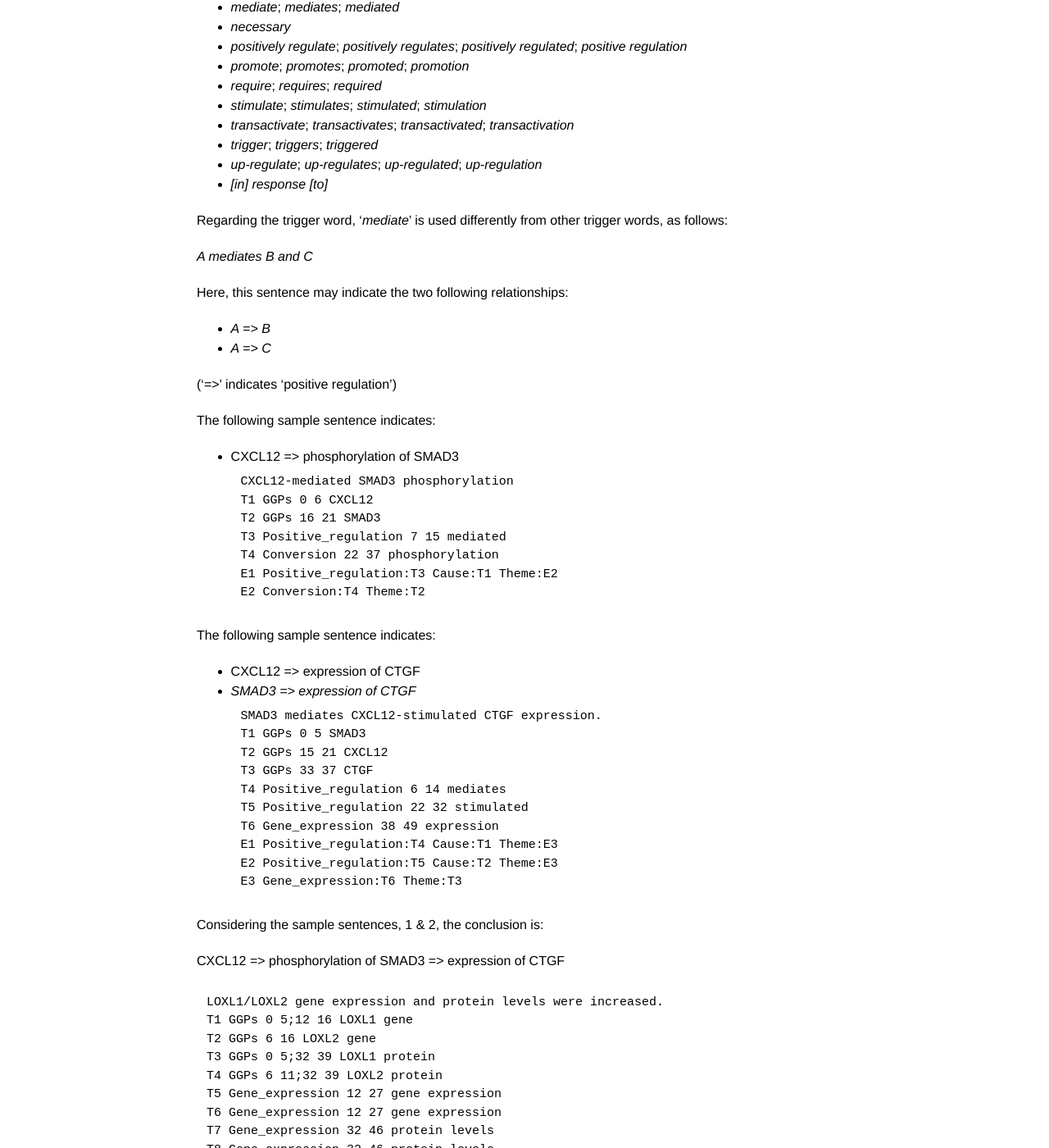
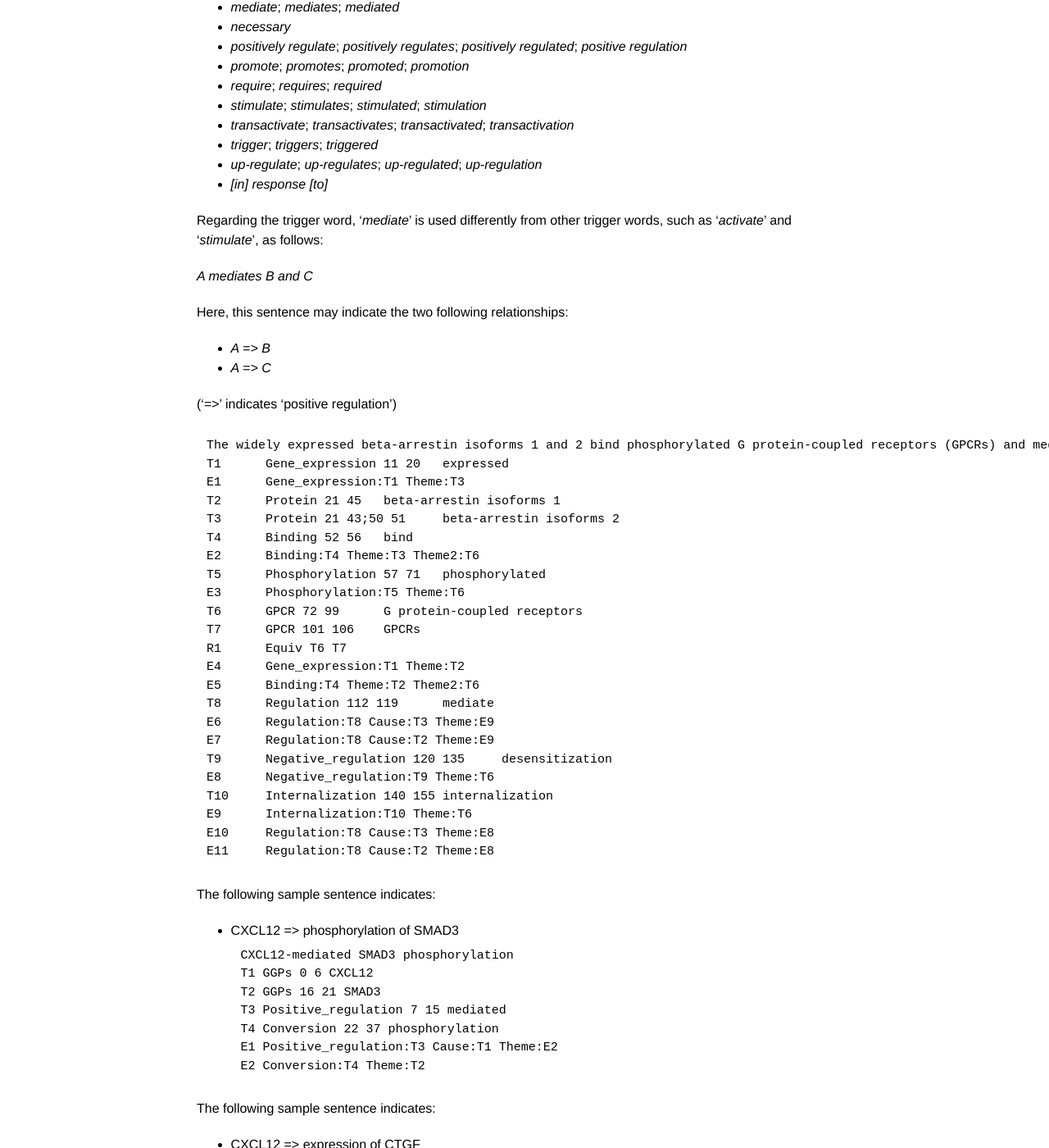
Before and after one commit to ezcatdb/molbiol_lung_corpus-guidelines, a Jekyll site: the page built from _event/Positive_regulation.md, in a window 1280 px wide and 1400 px high, scrolled down 471 px. Shown: the whole window at 82% size. Built offline with Jekyll 4.4.1, drawn with Linux system fonts in a browser that asks for light colours.

Commit message:
included a sample for 'mediate' in Positive_regulation.md

```diff
--- a/_event/Positive_regulation.md
+++ b/_event/Positive_regulation.md
@@ -30,7 +30,7 @@ The following words/phrases can be triggers of this event:
 - *up-regulate*; *up-regulates*; *up-regulated*; *up-regulation*
 - *[in] response [to]*
 
-Regarding the trigger word, '*mediate*' is used differently from other trigger words, as follows:
+Regarding the trigger word, '*mediate*' is used differently from other trigger words, such as '*activate*' and '*stimulate*', as follows:
 
 *A mediates B and C*
 
@@ -39,6 +39,33 @@ Here, this sentence may indicate the two following relationships:
 - *A => C*
 
 ('=>' indicates 'positive regulation')
+
+~~~ ann
+The widely expressed beta-arrestin isoforms 1 and 2 bind phosphorylated G protein-coupled receptors (GPCRs) and mediate desensitization and internalization.
+T1      Gene_expression 11 20   expressed
+E1      Gene_expression:T1 Theme:T3
+T2      Protein 21 45   beta-arrestin isoforms 1
+T3      Protein 21 43;50 51     beta-arrestin isoforms 2
+T4      Binding 52 56   bind
+E2      Binding:T4 Theme:T3 Theme2:T6
+T5      Phosphorylation 57 71   phosphorylated
+E3      Phosphorylation:T5 Theme:T6
+T6      GPCR 72 99      G protein-coupled receptors
+T7      GPCR 101 106    GPCRs
+R1      Equiv T6 T7
+E4      Gene_expression:T1 Theme:T2
+E5      Binding:T4 Theme:T2 Theme2:T6
+T8      Regulation 112 119      mediate
+E6      Regulation:T8 Cause:T3 Theme:E9
+E7      Regulation:T8 Cause:T2 Theme:E9
+T9      Negative_regulation 120 135     desensitization
+E8      Negative_regulation:T9 Theme:T6
+T10     Internalization 140 155 internalization
+E9      Internalization:T10 Theme:T6
+E10     Regulation:T8 Cause:T3 Theme:E8
+E11     Regulation:T8 Cause:T2 Theme:E8
+~~~
+
 
 The following sample sentence indicates:
 - CXCL12 => phosphorylation of SMAD3
```
